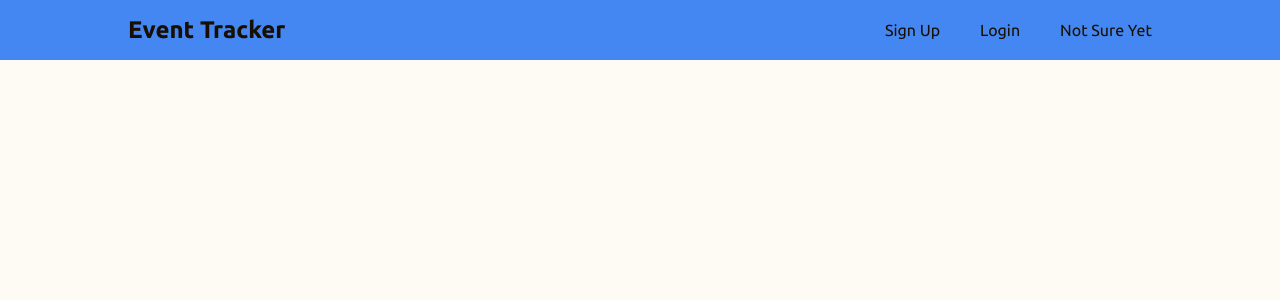
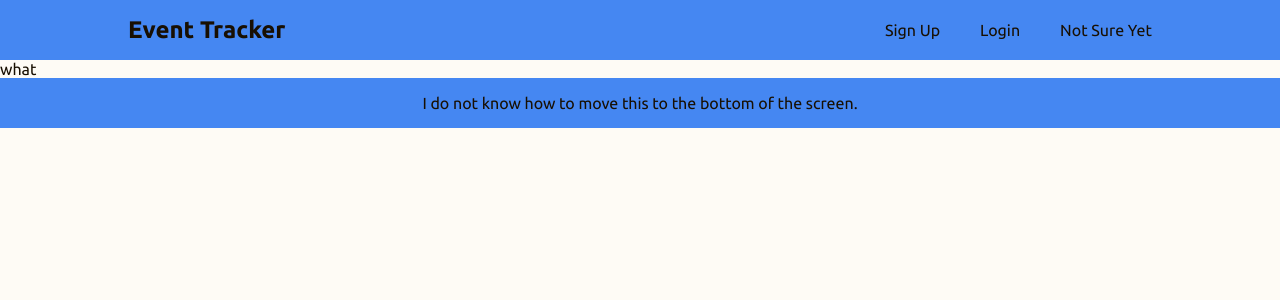
Before and after one commit to jonmico/event-tracker, a React (Vite) app in the folder client/: page / in a window 1280 px wide. Shown: the top 300 px of the page. Built offline with nearby package versions, Linux system fonts and the light colour scheme.

Commit message:
Add some footer stuff. Need to place at bottom of screen.

```diff
--- a/client/src/App.jsx
+++ b/client/src/App.jsx
@@ -1,12 +1,15 @@
 import { BrowserRouter } from 'react-router-dom';
 
 import Navbar from './components/Navbar/Navbar';
+import Footer from './components/Footer/Footer';
 
 export default function App() {
   return (
     <div>
       <BrowserRouter>
         <Navbar />
+        <div>what</div>
+        <Footer />
       </BrowserRouter>
     </div>
   );
--- a/client/src/components/Footer/Footer.jsx
+++ b/client/src/components/Footer/Footer.jsx
@@ -0,0 +1,11 @@
+import styles from './Footer.module.css';
+
+export default function Footer() {
+  return (
+    <div className={styles.footerWrapper}>
+      <footer>
+        I do not know how to move this to the bottom of the screen.
+      </footer>
+    </div>
+  );
+}
--- a/client/src/components/Footer/Footer.module.css
+++ b/client/src/components/Footer/Footer.module.css
@@ -0,0 +1,12 @@
+.footerWrapper {
+  background-color: var(--primary);
+  padding: 1rem 0;
+  display: flex;
+  align-items: center;
+  justify-content: center;
+}
+
+.footerWrapper footer {
+  text-align: center;
+  width: 35%;
+}
--- a/client/src/components/Navbar/Navbar.jsx
+++ b/client/src/components/Navbar/Navbar.jsx
@@ -13,9 +13,9 @@ export default function Navbar() {
         </div>
         <div>
           <div>
-            <NavLink className={`${styles.link}`}>Sign Up</NavLink>
-            <NavLink className={`${styles.link}`}>Login</NavLink>
-            <NavLink className={`${styles.link}`}>Not Sure Yet</NavLink>
+            <NavLink className={styles.link}>Sign Up</NavLink>
+            <NavLink className={styles.link}>Login</NavLink>
+            <NavLink className={styles.link}>Not Sure Yet</NavLink>
           </div>
         </div>
       </nav>
--- a/client/src/index.css
+++ b/client/src/index.css
@@ -19,4 +19,5 @@ body {
   color: var(--text);
   font-family: 'Ubuntu', sans-serif;
   color: var(--text);
+  min-height: 100vh;
 }
```
